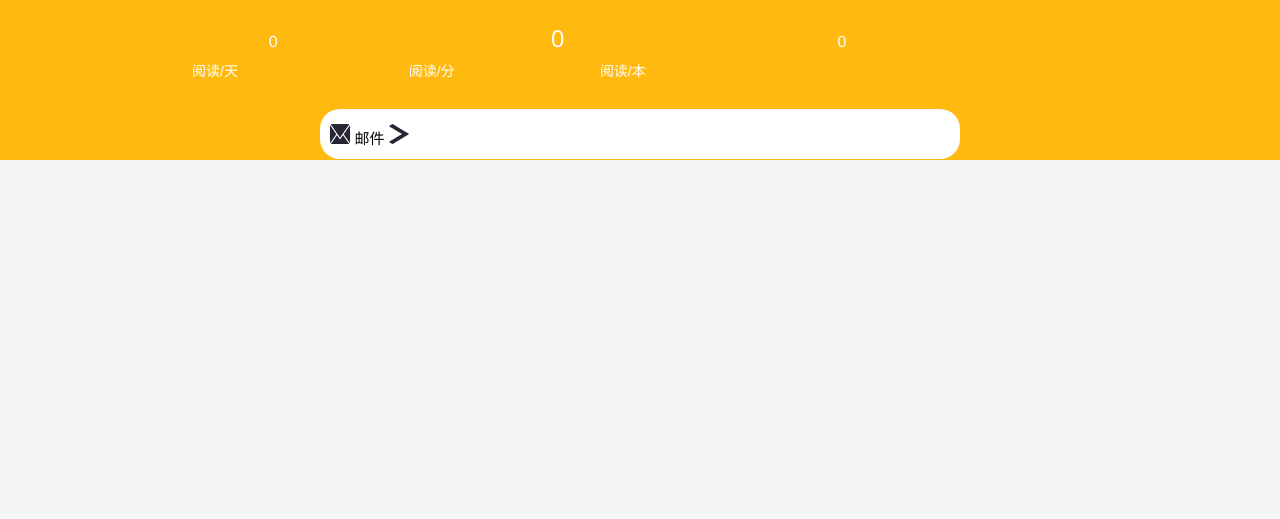
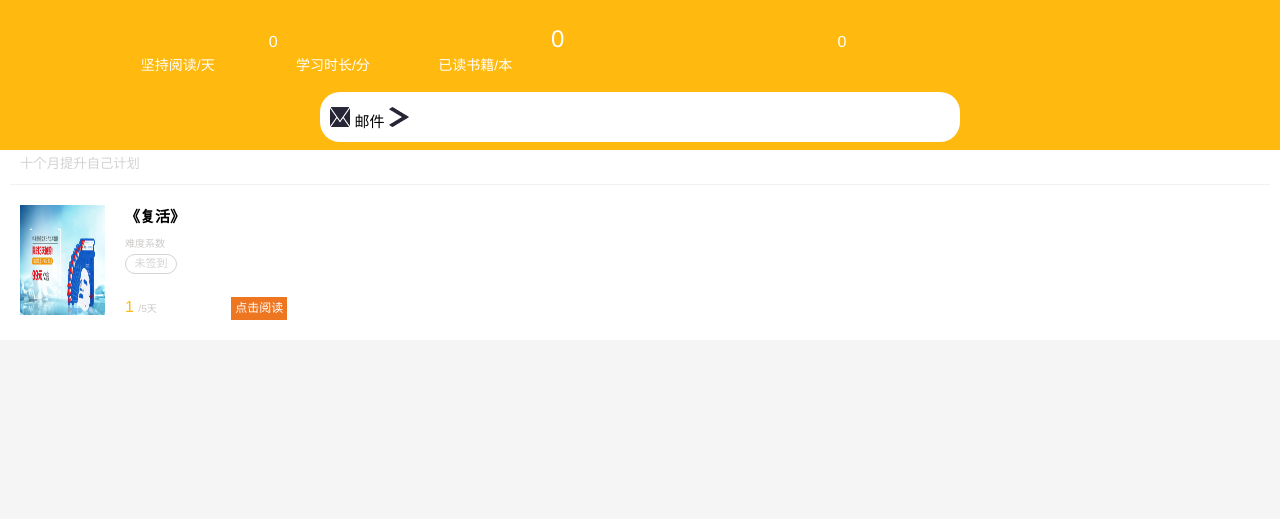
Before and after one commit to humeng12/Wechat, a PHP site: page /DbName/Wechat/Home/View/index.html in a window 1280 px wide. Shown: the top 519 px of the page. Run offline with PHP 8.4, Linux system fonts and the light colour scheme.

Commit message:
上传
首页

```diff
--- a/Wechat/Home/Public/css/style.css
+++ b/Wechat/Home/Public/css/style.css
@@ -4,61 +4,15 @@ body{
 }
 
 
-
-.top{
-	width: 100%;
-	height: 20%;
-	background: #FFB90F;
-	position: absolute;
+.btn{
+	display:inline-block;
+	padding:2px 4px;
+	text-align:center;
 }
-
-
-.top .read-day,.read-sec,.read-num{
-	color: #ffffff;
-	margin-left: 21%;
-	display: inline;
-}
-.top .tip-day,.tip-sec,.tip-num{
-	display: inline;
-	color: #ffffff;
-	margin-left: 15%;
-	font-size: 14px;
-}
-.tip-sec{
-	margin-left: 13%;
-}
-.tip-num{
-	margin-left: 11%;
-}
-.read-day,.read-num{
-	font-size: 16px;
-}
-.read-sec{
-	font-size: 24px;
-}
-
-
-.mail{
-	height: 50px;
-	width: 50%;
-	margin-left: 25%;
-	margin-top: 25px;
-	border-radius: 20px;
-	background: #ffffff;
-	float: left;
-}
-.mail img{
-	width: 20px;height: 20px;
-	margin-top: 15px;
-}
-
-.mail .mail-img{
-	margin-left: 10px;
-}
-
-.mail a span{
-	color: #000000;
-	font-size: 15px;
+.btn-read{
+	color:#ffffff;
+	background-color:#EE7621;
+	font-size: 12px;
 }
 
 
--- a/Wechat/Home/View/index.html
+++ b/Wechat/Home/View/index.html
@@ -5,29 +5,97 @@
 	<meta charset="utf-8"/>
 	<meta name="viewport" content="width=device-width, initial-scale=1, user-scalable=no"/>
 
-	<link rel="stylesheet" href="../Public/css/weui.min.css"/>
-	<link rel="stylesheet" href="../Public/css/jquery-weui.min.css"/>
-	<link rel="stylesheet" href="../Public/css/style.css"/>
+	<link rel="stylesheet" type="text/css" href="../Public/css/weui.min.css"/>
+	<link rel="stylesheet" type="text/css" href="../Public/css/jquery-weui.min.css"/>
+	<link rel="stylesheet" type="text/css" href="../Public/css/style.css"/>
 
 	<script src="../Public/js/jquery-2.1.4.js"></script>
 	<script src="../Public/js/jquery-weui.min.js"></script>
+
+
+	<style type="text/css">
+
+		.top{width: 100%;height: 20%;background: #FFB90F;position: absolute;}
+		.top .read-day,.read-sec,.read-num{color: #ffffff;margin-left: 21%;display: inline;}
+
+		.tip .tip-day,.tip-sec,.tip-num{display: inline;color: #ffffff;font-size: 14px;}
+		.tip .tip-day{margin-left: 11%;}
+		.tip .tip-sec{margin-left: 6%;}
+		.tip .tip-num{margin-left: 5%;}
+
+		.read-day,.read-num{font-size: 16px;}
+		.read-sec{font-size: 24px;}
+
+		.mail{
+			height: 50px;
+			width: 50%;
+			margin-left: 25%;
+			margin-top: 10px;
+			border-radius: 20px;
+			background: #ffffff;
+		}
+		.mail img{
+			width: 20px;height: 20px;
+			margin-top: 15px;
+		}
+
+		.mail .mail-img{
+			margin-left: 10px;
+		}
+
+		.mail a span{
+			color: #000000;
+			font-size: 15px;
+		}
+
+
+		.content{
+			width: 100%;height: 190px;
+			position: absolute;
+			margin-top: 150px;
+			background: #ffffff;
+		}
+
+		.top-mess small{
+			padding-top: 5px;margin-left: 20px;color: #D3D3D3;
+		}
+
+
+		.introduct{
+			width: 100%;height: 150px;
+			/*background: #D8BFD8;*/
+		}
+		.introduct div{float: left;}
+		.introduct img{margin-top: 20px;margin-left: 20px;margin-bottom: 10px;width: 85px;height: 110px;}
+		.introduct h3{margin-top: 20px;font-size: 15px;}
+
+		.intro-info{margin-left: 20px;}
+		.intro-info small{color: #CDC9C9;font-size: 10px;}
+
+		.intro-info .sign{width: 50px;border:1px solid #D3D3D3;border-radius: 10px;text-align: center;color: #D3D3D3;font-size: 11px;}
+
+		.intro-info .tip-witchday{margin-top: 20px;}
+		.intro-info .tip-witchday .today{font-size: 16px;color: #FFB90F;}
+		.intro-info .tip-witchday .btn-small{margin-left: 70px;}
+
+	</style>
 
 </head>
 
 <body>
 
-
 	<div class="top">
 		<div style="height: 20px;"></div>
-		<div>
+		<div style="height: 30px;">
 			<p class="read-day">0</p>
 			<p class="read-sec">0</p>
 			<p class="read-num">0</p>
 		</div>
-		<div class="tip">
-			<p class="tip-day">阅读/天</p>
-			<p class="tip-sec">阅读/分</p>
-			<p class="tip-num">阅读/本</p>
+		<div style="height: 2px;"></div>
+		<div class="tip" style="height: 30px;">
+			<p class="tip-day">坚持阅读/天</p>
+			<p class="tip-sec">学习时长/分</p>
+			<p class="tip-num">已读书籍/本</p>
 		</div>
 
 		<div class="mail">
@@ -38,6 +106,34 @@
 			</a>
 		</div>
 	</div>
+
+
+	<div class="content">
+		<div class="top-mess">
+			<small>十个月提升自己计划</small>
+		</div>
+
+		<div style="height: 1px;background: #F2F2F2;margin-left: 10px;margin-right: 10px;margin-top: 8px"></div>
+
+		<div class="introduct">
+			<div class="pic"><img src="../Public/images/ban1.jpg"/></div>
+			<div class="intro-info">
+				<h3>《复活》</h3>
+				<small>难度系数</small>
+				<p class="sign">未签到</p>
+				<p class="tip-witchday">
+					<small class="today">1</small>
+					<small class="totalday">/5天</small>
+					<a class="btn btn-read btn-small" href="">点击阅读</a>
+				</p>
+			</div>
+
+		</div>
+	</div>
+
+
+
+
 
 	<!--底部导航-->
 	<div class="weui-tabbar">
@@ -62,39 +158,39 @@
 
 <script type="text/javascript">
 
-	$.ajax({
+	// $.ajax({
 
-		type:'post',
-		dataType:'json',
-		url:'http://mlyh.ngrok.cc/MlyBook/index.php/Admin/Api/getUserInfo',
-		data:{
-			'weixinid':'oC_AjuGs-Zk1dXSXIp-XWrXZZQYE'
-		},
-		success:function(data){
+	// 	type:'post',
+	// 	url:'http://mlyh.ngrok.cc/MlyBook/index.php/Admin/Api/getUserInfo',
+	// 	dataType:'json',
+	// 	data:{
+	// 		'weixinid':'oC_AjuGs-Zk1dXSXIp-XWrXZZQYE'
+	// 	},
+	// 	success:function(data){
 
-			var status = data['status'];
+	// 		var status = data['status'];
 
-			if (status == '0') {
+	// 		if (status == '0') {
 
-				if (data['data']) {
+	// 			if (data['data']) {
 
-					var readday = data['readday'];
-					var readtime = data['readtime'];
-					var readnum = data['readnum'];
-					$('.read-day').text(readday);
-					$('.read-sec').text(readtime);
-					$('.read-num').text(readnum);
-				}
+	// 				var readday = data['readday'];
+	// 				var readtime = data['readtime'];
+	// 				var readnum = data['readnum'];
+	// 				$('.read-day').text(readday);
+	// 				$('.read-sec').text(readtime);
+	// 				$('.read-num').text(readnum);
+	// 			}
 
-			} else {
+	// 		} else {
 
 
-			}
-		},
-		error:function(error){
+	// 		}
+	// 	},
+	// 	error:function(error){
 
-			$.toast("请求失败","text");
-		}
+	// 		$.toast("请求失败","text");
+	// 	}
 	});
 
 </script>
```
Also changed, not shown: 2 other files.
